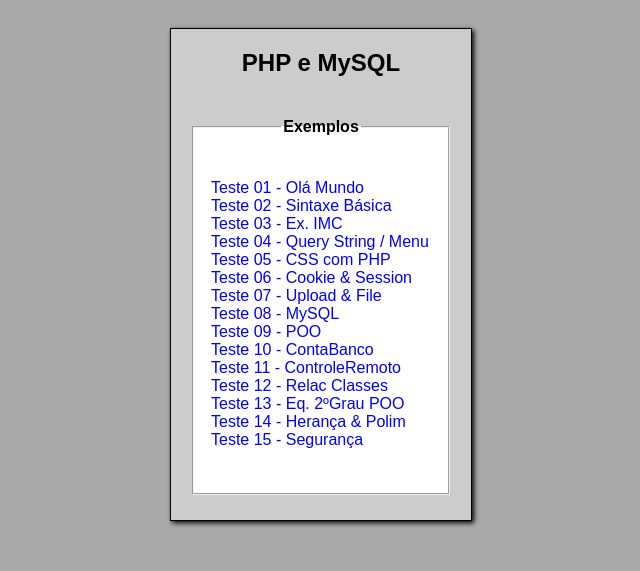
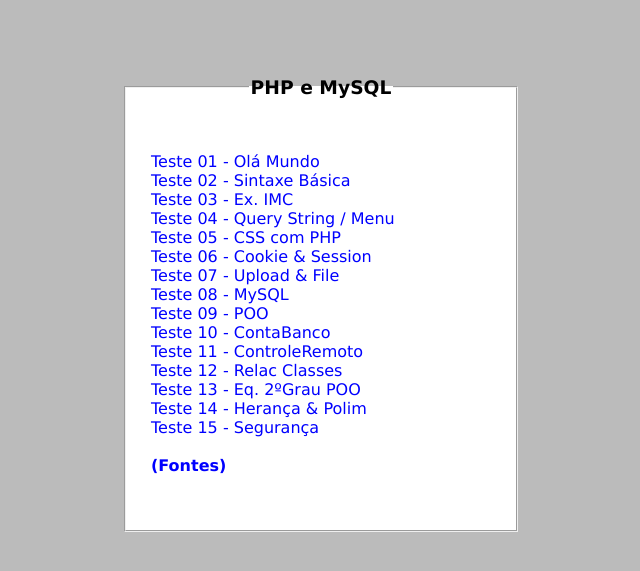
Before and after one commit to evertonmessias/php, a PHP site: page / in a window 1280 px wide. Shown: the top 571 px of the page, without its empty margins (319-959 px from the left). Run offline with PHP 8.4, Linux system fonts and the light colour scheme; a user stored in the database is signed in; a stand-in replaces the project's code that opens the database connection.

Commit message:
23-02-2020_10:50:54

```diff
--- a/config.inc
+++ b/config.php
@@ -1,4 +1,10 @@
 <?php
+function sessao($arquivo){
+session_start();
+if (!isset($_SESSION['nome'])){
+    header("Location:./login.php?arquivo=$arquivo");
+}
+}
 define('USERNAME','everton');
 define('PASSWORD','notreve');
 define('','');
@@ -6,4 +12,3 @@ $servidor = "localhost";
 $usuario = "root";
 $senha = "";
 $tabela = "teste";
-?>
--- /dev/null
+++ b/htmlcss.php
@@ -0,0 +1,156 @@
+<?php
+namespace inicio {
+	function site()
+	{
+?>
+		<!DOCTYPE html>
+		<html lang='pt-br'>
+
+		<head>
+			<meta charset='UTF-8' />
+			<title>Envio de Arquivo</title>
+
+			<script src='https://ajax.googleapis.com/ajax/libs/jquery/3.3.1/jquery.min.js'></script>
+			<script type='text/javascript'></script>
+			<style type='text/css'>
+				body {
+					background-color: #bbb;
+					font-family: Verdana;
+				}
+				#area,
+				input,
+				small,
+				img,
+				.resp,
+				.login {
+					display: block;
+					position: relative;
+					margin: 0 auto;
+				}
+
+				#area {
+					width: 820px;
+					height: 480px;
+				}
+
+				fieldset {
+					display: block;
+					position: relative;
+					top: 50px;
+					width: 350px;
+					padding: 20px;
+					background-color: #fff;
+				}
+
+				.index {
+					margin: 0 auto;
+					min-height: 400px;
+				}
+
+				.f0 {
+					margin: 0 auto;
+					height: 240px;
+				}
+
+				.f1 {
+					float: left;
+					min-height: 400px;
+				}
+
+				.f2 {
+					float: right;
+					min-height: 400px;
+				}
+
+				legend {
+					font-weight: bold;
+					text-align: center;
+				}
+
+				input,
+				small {
+					top: -20px;
+				}
+
+				.escrever {
+					width: 250px;
+				}
+
+				small {
+					font-size: 10px;
+					left: 35px;
+				}
+
+				.login {
+					top: -40px;
+					;
+					text-align: center;
+					font-size: 10px;
+				}
+
+				.erro {
+					color: #f00;
+				}
+
+				.botao {
+					left: 0;
+					top: 0px;
+					width: 100px;
+				}
+
+				.resp {
+					top: 10px;
+					text-align: center;
+				}
+
+				img {
+					width: 200px;
+				}
+
+				.ok {
+					font-weight: bolder;
+					color: darkgreen
+				}
+
+				.ko {
+					font-weight: bolder;
+					color: red
+				}
+
+				ul {
+					list-style: none;
+				}
+
+				li {
+					text-align: left;
+					margin-left: -35px
+				}
+
+				a {
+					color: blue;
+					text-decoration: none;
+				}
+
+				a:hover {
+					color: red;
+				}
+
+				@media (max-width: 720px) {
+					body {
+						font-size: 20px;
+					}
+
+				}
+			</style>
+		</head>
+
+		<body>
+	<?php
+	}
+}
+namespace fim {
+	function site()
+	{
+		return "</body></html>";
+	}
+}
--- a/index.php
+++ b/index.php
@@ -1,91 +1,18 @@
 <?php
-session_start();
-if (isset($_SESSION['nome'])){
+
+namespace inicio;
+
+namespace fim;
+
+include 'htmlcss.php';
+echo \inicio\site();
+include 'config.php';
+sessao(basename(__FILE__));
 ?>
-<!DOCTYPE html>
-<html lang="pt-br">
-
-<head>
-    <meta charset="UTF-8">
-    <meta name="viewport" content="width=device-width">
-    <title>Aulas JavaScript</title>
-
-    <style type="text/css">
-        body {
-            background-color: #aaa;
-            font-family: Arial;
-        }
-
-        #site {
-            position: relative;
-            display: block;
-            top: 20px;
-            background-color: #ccc;
-            text-align: center;
-            box-shadow: 2px 2px 5px black;
-            width: 300px;
-            border: 1px solid black;
-            margin: 0 auto;
-        }
-
-        span {
-            font-size: 10px;
-            font-weight: bold;
-        }
-
-        fieldset {
-            background-color: #fff;
-            margin-top: -30px;
-            width: 230px;
-            margin: 0 auto;
-            margin-bottom: 25px;
-        }
-
-        ul {
-            list-style: none;
-        }
-
-        li {
-            text-align: left;
-            margin-left: -35px
-        }
-
-        a {
-            color: blue;
-            text-decoration: none;
-        }
-
-        a:hover {
-            color: red;
-        }
-
-        @media (max-width: 720px) {
-            body {
-                font-size: 20px;
-            }
-
-            h1 {
-                margin-left: 0px;
-            }
-        }
-    </style>
-
-    <script type="text/javascript"></script>
-
-</head>
-
-<body>
-    <div id="site">
-        <header>
-            <hgroup>
-                <h2>PHP e MySQL</h2>
-            </hgroup>
-            <nav>
-                <fieldset>
+<fieldset class="index">
     <legend>
-<h4>Exemplos</h4>
+        <h3>PHP e MySQL</h3>
     </legend>
-
     <ul>
         <!-- INICIO do /index.php -->
         <li><a href="./index_aux.php?file=teste01.php" target="_blank">Teste 01 - Olá Mundo</a></li>
@@ -103,29 +30,11 @@ if (isset($_SESSION['nome'])){
         <li><a href="./index_aux.php?file=teste13.php" target="_blank">Teste 13 - Eq. 2ºGrau POO</a></li>
         <li><a href="./index_aux.php?file=teste14.php" target="_blank">Teste 14 - Herança & Polim</a></li>
         <li><a href="./index_aux.php?file=teste15.php" target="_blank">Teste 15 - Segurança</a></li>
-                    <!-- FIM do /index.php -->
+        <!-- FIM do /index.php --><br>
+        <li><a href="./index.php" target="_blank"><b>(Fontes)</b></a></li>
     </ul>
     <br>
-
 </fieldset>
-            </nav>
-        </header>
-
-        <section>
-            <article></article>
-        </section>
-
-        <aside>
-            <article></article>
-        </aside>
-
-        <footer></footer>
-    </div>
-</body>
-
-</html>
 <?php
-}else{
-    header('location:./login.php');
-}
+echo \fim\site();
 ?>
```
Also changed, not shown: login.php (+8 -8 lines), teste07.php (+11 -11 lines), teste07_site.php (deleted, +0 -86 lines). Lines whose indentation alone changed are shown as unchanged.
